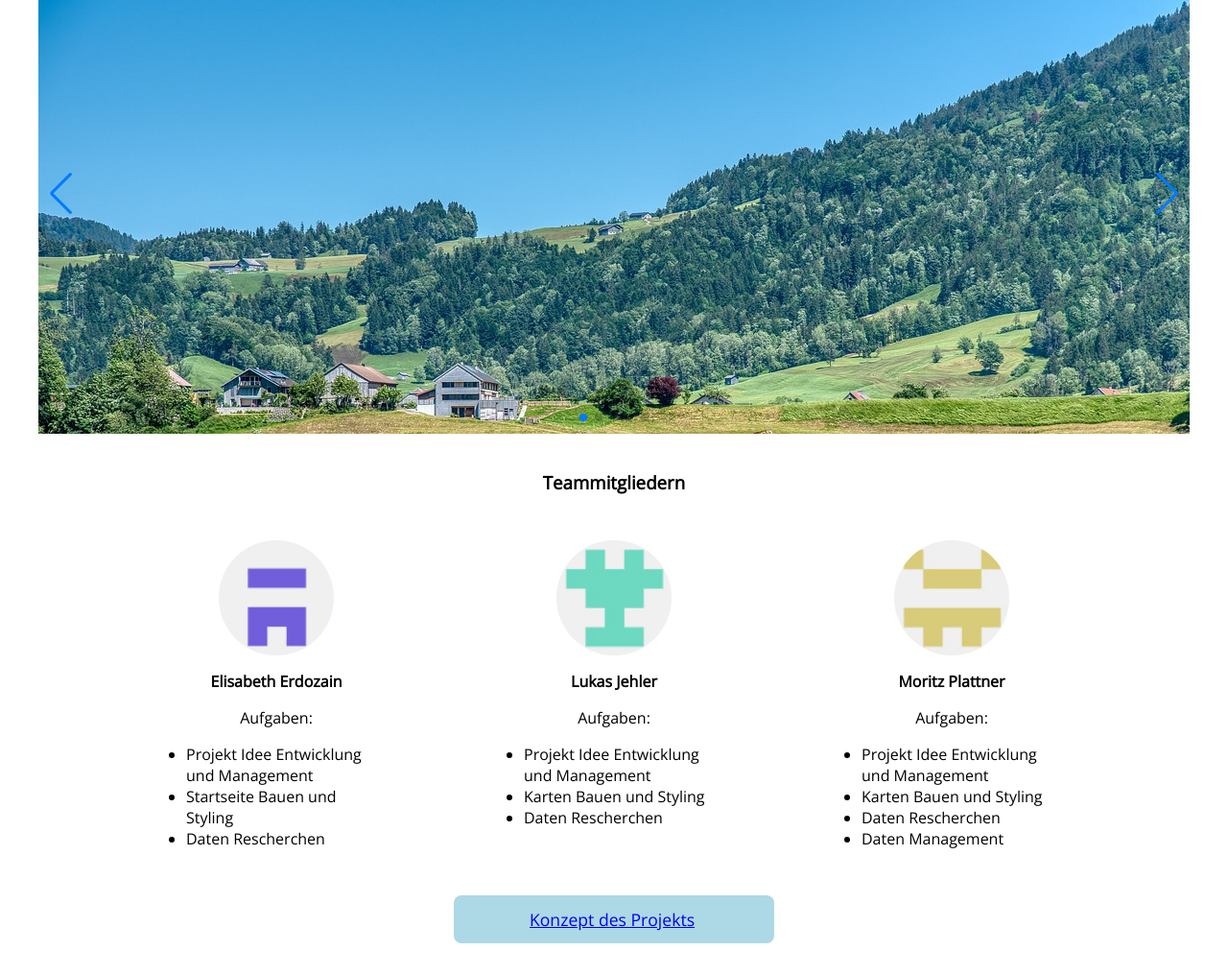
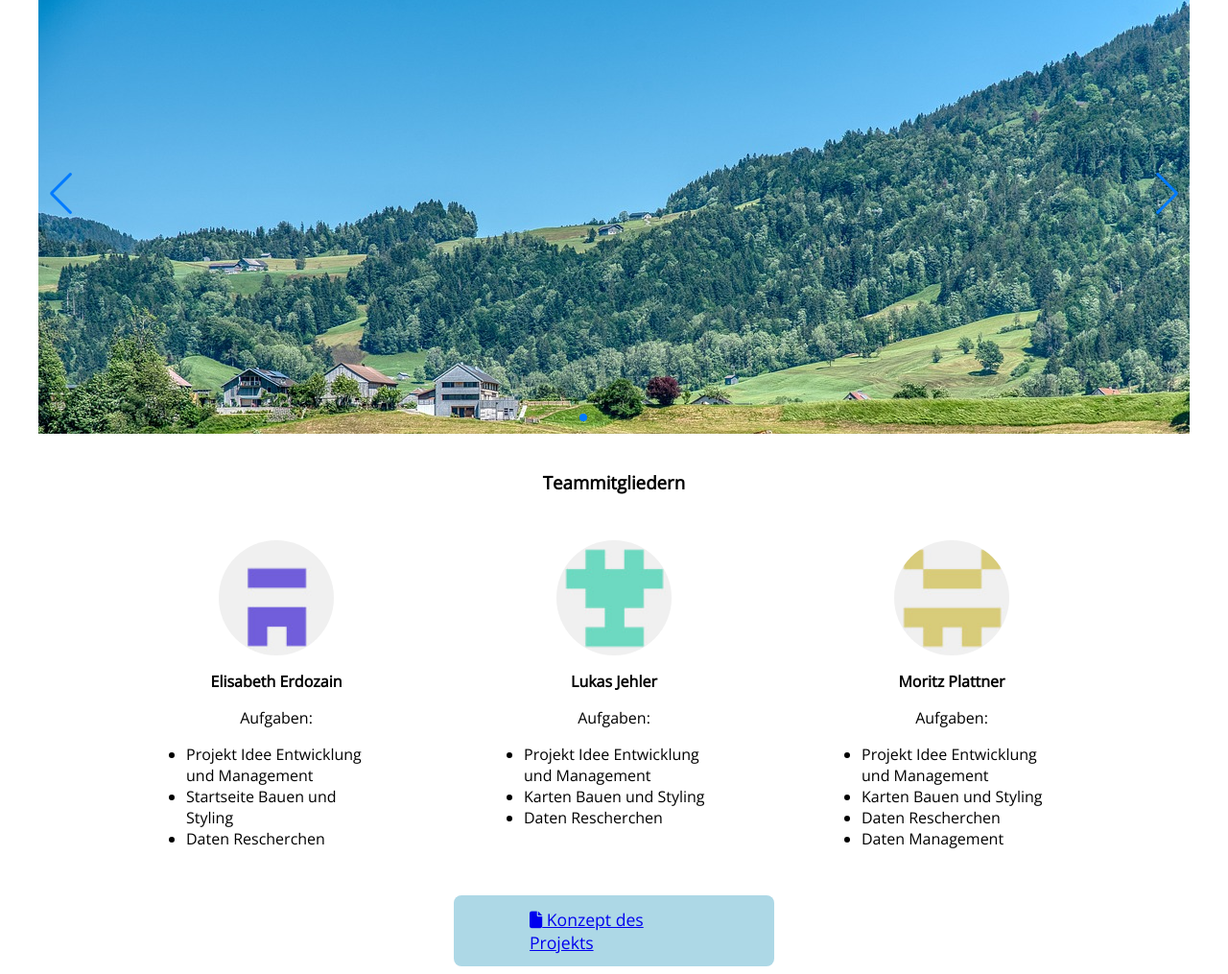
Before and after one commit to RadtourProjekt/RadtourProjekt.github.io, a plain HTML site: page startseite/index.html in a window 1280 px wide. Shown: the part 1561-2576 px from the top of the page at 96% size. Before the commit the page ends 2552 px from the top, so only its background shows below. Drawn offline with nearby package versions, Linux system fonts and the light colour scheme.

Commit message:
added icon to concept

```diff
--- a/startseite/index.html
+++ b/startseite/index.html
@@ -106,7 +106,7 @@
         </figure>
 
         <div class="concept">
-            <a href="konzept.pdf">Konzept des Projekts</a>
+            <a href="konzept.pdf"> <i class="fa-solid fa-file"></i> Konzept des Projekts</a>
         </div>
 
     </main>
```
